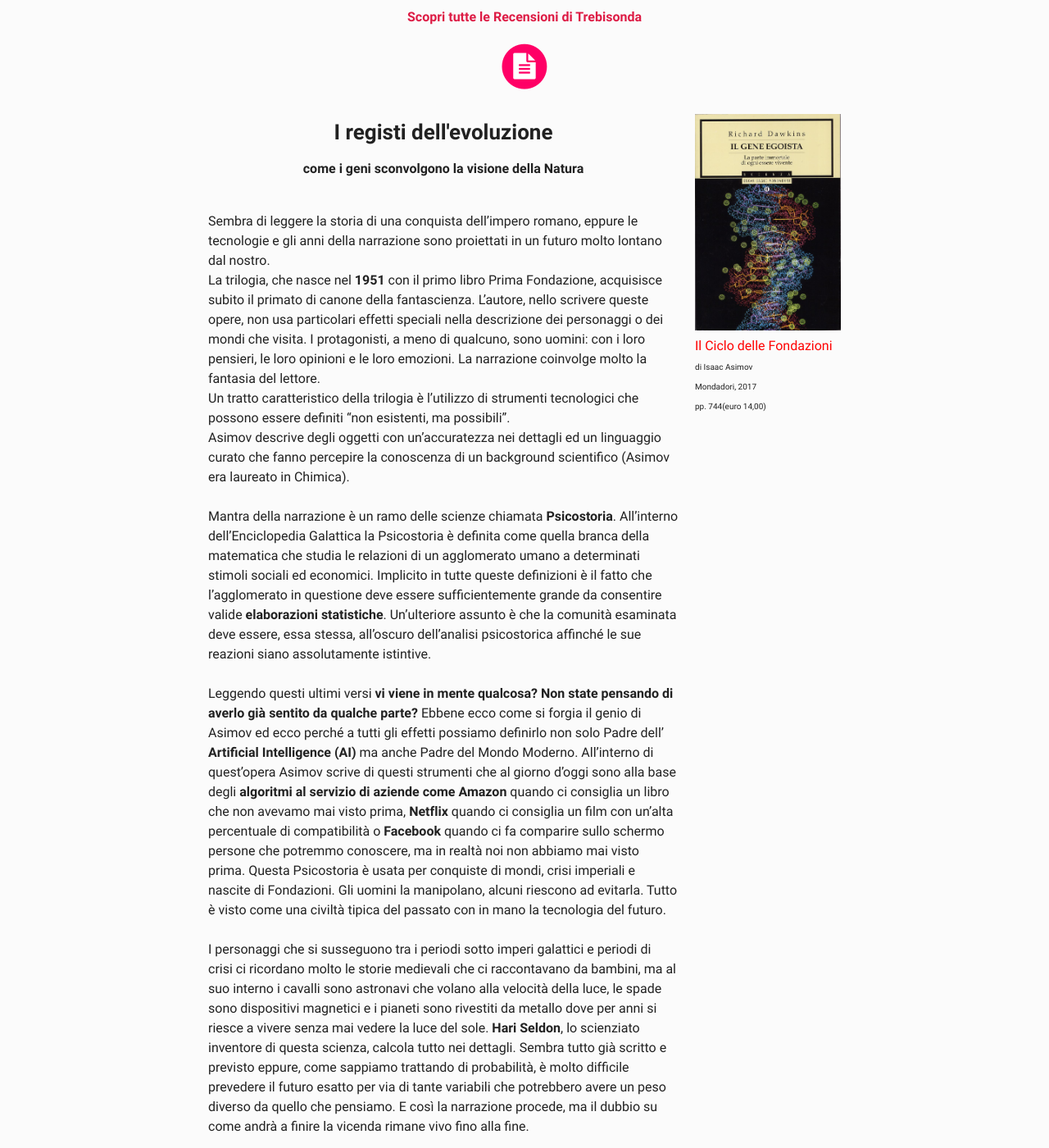
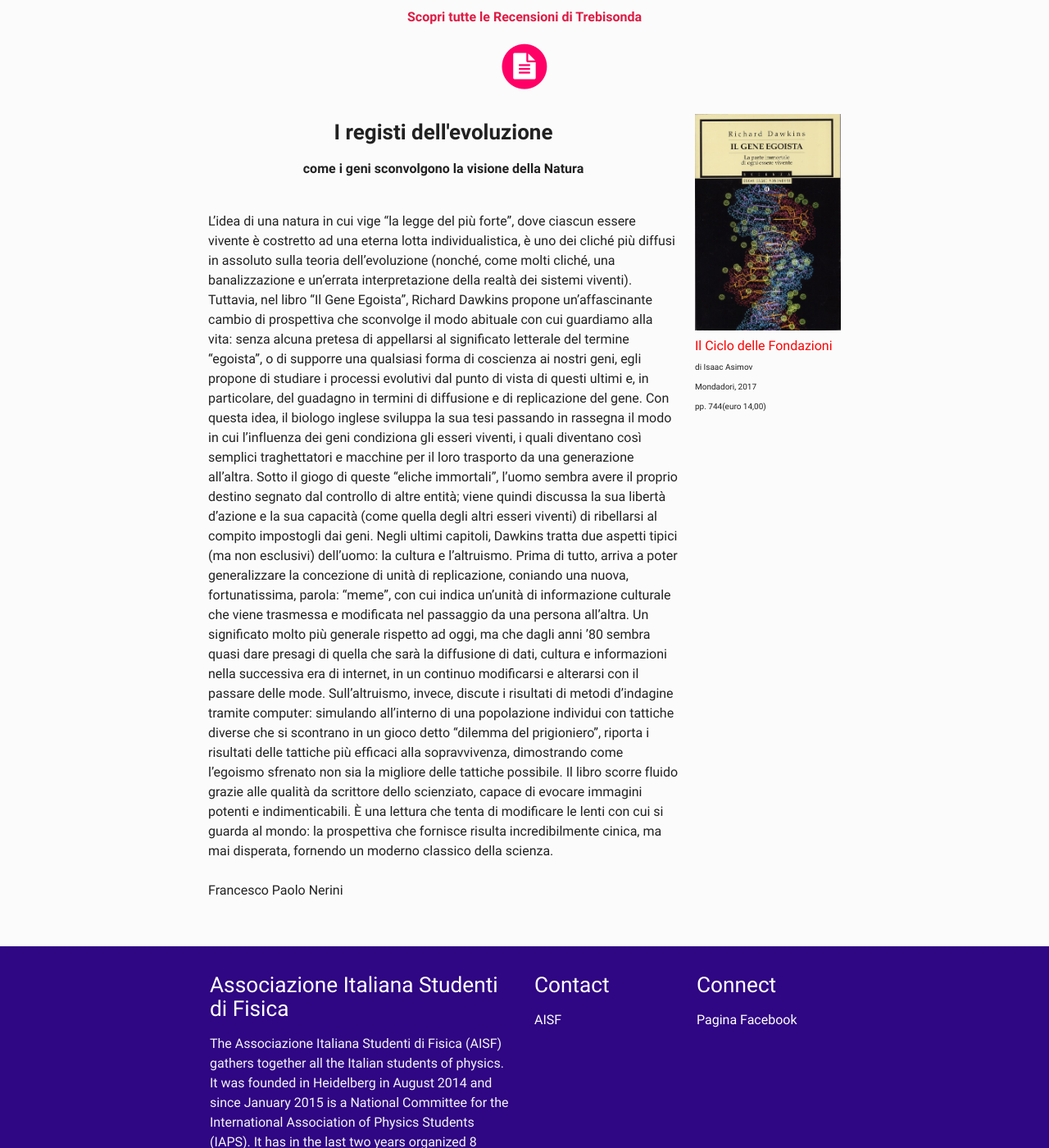
Before and after one commit to ai-sf/aisf_perugia, a Jekyll site: the page built from recensioni/Rec3.html, in a window 1280 px wide and 1400 px high, scrolled down 379 px. Shown: the whole window at 82% size. Built offline with Jekyll 4.4.1, drawn with Linux system fonts in a browser that asks for light colours; nearby versions of some CDN libraries.

Commit message:
Update Rec3.html

```diff
--- a/recensioni/Rec3.html
+++ b/recensioni/Rec3.html
@@ -150,30 +150,10 @@
     <!--<p style="text-align: justify;">-->
     <p>
     <font size="3.5">
-Sembra di leggere la storia di una conquista
-dell’impero romano, eppure le tecnologie e gli
-anni della narrazione sono proiettati in un futuro
-molto lontano dal nostro. <br>La trilogia, che nasce nel <b>1951</b>
-con il primo libro Prima Fondazione, acquisisce subito il primato
-di canone della fantascienza. L’autore,
-nello scrivere queste opere, non usa particolari effetti speciali
- nella descrizione dei personaggi o dei mondi che visita.
- I protagonisti, a meno di qualcuno, sono uomini: con i
- loro pensieri, le loro opinioni e le loro emozioni.
-  La narrazione coinvolge molto la fantasia del lettore. <br>
-  Un tratto caratteristico della trilogia è l’utilizzo di strumenti tecnologici
-  che possono essere definiti “non esistenti, ma possibili”. <br>Asimov
-   descrive degli oggetti con un’accuratezza nei dettagli ed un
-   linguaggio curato che fanno percepire la conoscenza di un background
-   scientifico (Asimov era laureato in Chimica). <br><br>
-   Mantra della narrazione è un ramo delle scienze chiamata <b>Psicostoria</b>.
-   All’interno dell’Enciclopedia Galattica la Psicostoria è definita
-   come quella branca della matematica che studia le relazioni
-   di un agglomerato umano a determinati stimoli sociali ed economici. Implicito in tutte queste definizioni è il fatto che l’agglomerato in questione deve essere sufficientemente grande da consentire valide <b>elaborazioni statistiche</b>. Un’ulteriore assunto è che la comunità esaminata deve essere, essa stessa, all’oscuro dell’analisi psicostorica affinché le sue reazioni siano assolutamente istintive.<br>
-   <br> Leggendo questi ultimi versi <b>vi viene in mente qualcosa? Non state pensando di averlo già sentito da qualche parte? </b>Ebbene ecco come si forgia il genio di Asimov ed ecco perché a tutti gli effetti
-   possiamo definirlo non solo Padre dell’
-    <b>Artificial Intelligence (AI)</b> ma anche Padre
-    del Mondo Moderno. All’interno di quest’opera Asimov scrive di questi strumenti che al giorno d’oggi sono alla base degli <b>algoritmi al servizio di aziende come Amazon</b> quando ci consiglia un libro che non avevamo mai visto prima, <b>Netflix</b> quando ci consiglia un film con un’alta percentuale di compatibilità o <b>Facebook</b> quando ci fa comparire sullo schermo persone che potremmo conoscere, ma in realtà noi non abbiamo mai visto prima. Questa Psicostoria è usata per conquiste di mondi, crisi imperiali e nascite di Fondazioni. Gli uomini la manipolano, alcuni riescono ad evitarla. Tutto è visto come una civiltà tipica del passato con in mano la tecnologia del futuro. <br><br>I personaggi che si susseguono tra i periodi sotto imperi galattici e periodi di crisi ci ricordano molto le storie medievali che ci raccontavano da bambini, ma al suo interno i cavalli sono astronavi che volano alla velocità della luce, le spade sono dispositivi magnetici e i pianeti sono rivestiti da metallo dove per anni si riesce a vivere senza mai vedere la luce del sole. <b>Hari Seldon</b>, lo scienziato inventore di questa scienza, calcola tutto nei dettagli. Sembra tutto già scritto e previsto eppure, come sappiamo trattando di probabilità, è molto difficile prevedere il futuro esatto per via di tante variabili che potrebbero avere un peso diverso da quello che pensiamo. E così la narrazione procede, ma il dubbio su come andrà a finire la vicenda rimane vivo fino alla fine.
+      L’idea di una natura in cui vige “la legge del più forte”, dove ciascun essere vivente è costretto ad una eterna lotta individualistica, è uno dei cliché più diffusi in assoluto sulla teoria dell’evoluzione (nonché, come molti cliché, una banalizzazione e un’errata interpretazione della realtà dei sistemi viventi). Tuttavia, nel libro “Il Gene Egoista”, Richard Dawkins propone un’affascinante cambio di prospettiva che sconvolge il modo abituale con cui guardiamo alla vita: senza alcuna pretesa di appellarsi al significato letterale del termine “egoista”, o di supporre una qualsiasi forma di coscienza ai nostri geni, egli propone di studiare i processi evolutivi dal punto di vista di questi ultimi e, in particolare, del guadagno in termini di diffusione e di replicazione del gene.
+      Con questa idea, il biologo inglese sviluppa la sua tesi passando in rassegna il modo in cui l’influenza dei geni condiziona gli esseri viventi, i quali diventano così semplici traghettatori e macchine per il loro trasporto da una generazione all’altra. Sotto il giogo di queste “eliche immortali”, l’uomo sembra avere il proprio destino segnato dal controllo di altre entità; viene quindi discussa la sua libertà d’azione e la sua capacità (come quella degli altri esseri viventi) di ribellarsi al compito impostogli dai geni.
+      Negli ultimi capitoli, Dawkins tratta due aspetti tipici (ma non esclusivi) dell’uomo: la cultura e l’altruismo. Prima di tutto, arriva a poter generalizzare la concezione di unità di replicazione, coniando una nuova, fortunatissima, parola: “meme”, con cui indica un’unità di informazione culturale che viene trasmessa e modificata nel passaggio da una persona all’altra. Un significato molto più generale rispetto ad oggi, ma che dagli anni ’80 sembra quasi dare presagi di quella che sarà la diffusione di dati, cultura e informazioni nella successiva era di internet, in un continuo modificarsi e alterarsi con il passare delle mode. Sull’altruismo, invece, discute i risultati di metodi d’indagine tramite computer: simulando all’interno di una popolazione individui con tattiche diverse che si scontrano in un gioco detto “dilemma del prigioniero”, riporta i risultati delle tattiche più efficaci alla sopravvivenza, dimostrando come l’egoismo sfrenato non sia la migliore delle tattiche possibile.
+      Il libro scorre fluido grazie alle qualità da scrittore dello scienziato, capace di evocare immagini potenti e indimenticabili. È una lettura che tenta di modificare le lenti con cui si guarda al mondo: la prospettiva che fornisce risulta incredibilmente cinica, ma mai disperata, fornendo un moderno classico della scienza.
    <br>
    <br>
    Francesco Paolo Nerini
```
